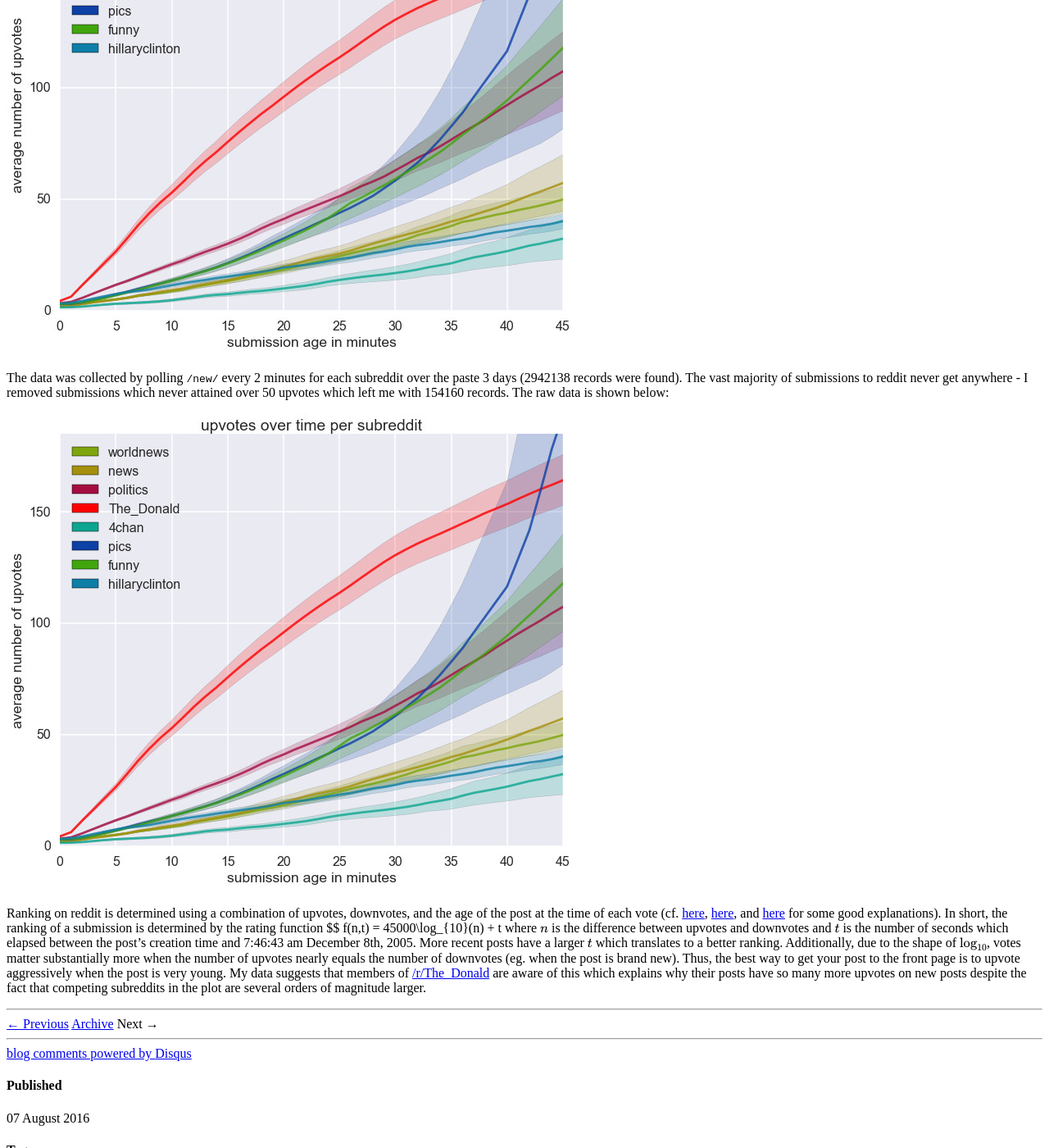
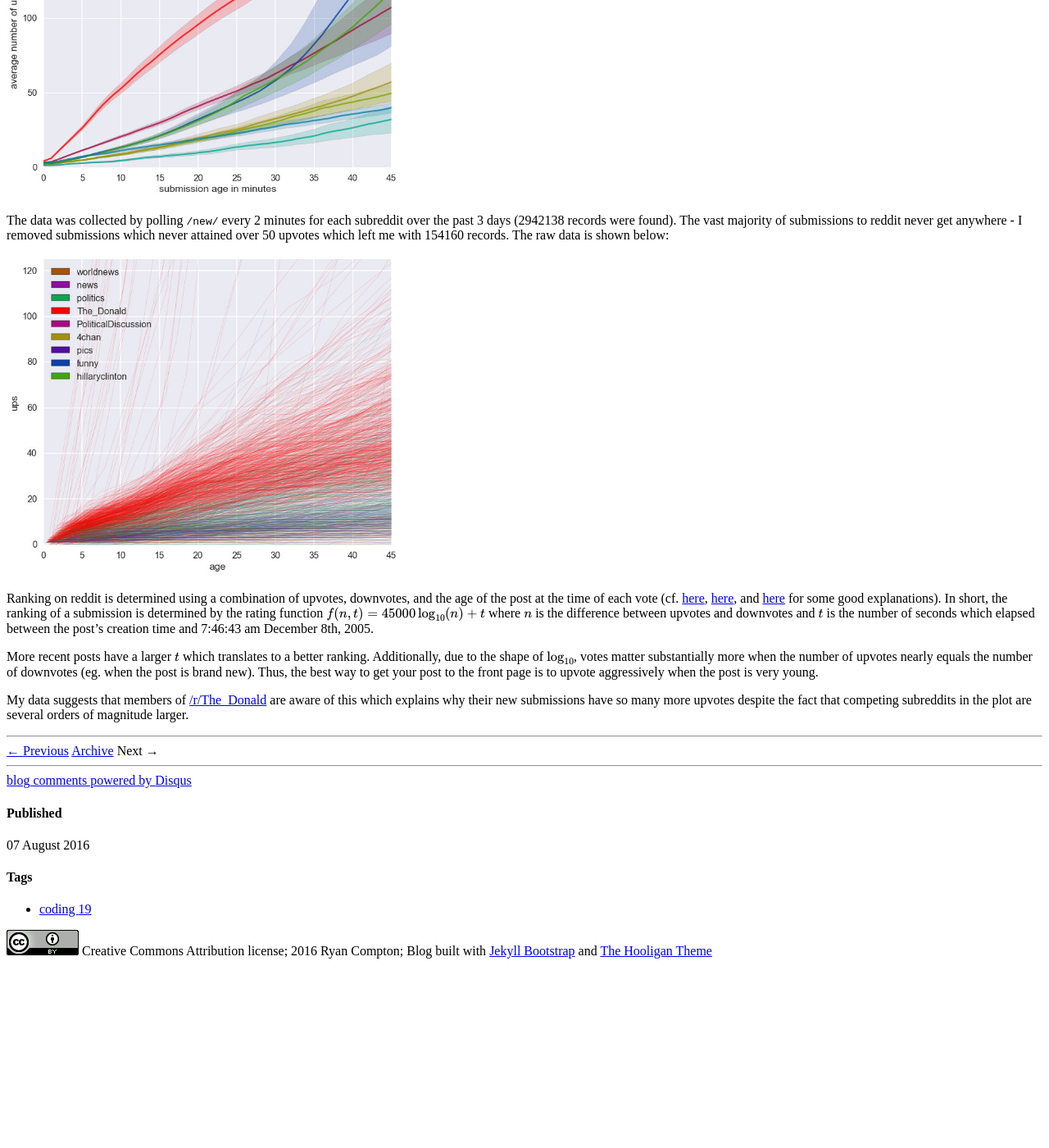
Before and after one commit to rcompton/ryancompton.net, a Jekyll site: the page built from _posts/2016-08-07-upvotes-over-time-by-subreddit-or-why-the_donald-is-always-on-the-front-page-of-reddit.md, in a window 1280 px wide and 1400 px high, scrolled down 447 px. Shown: the whole window at 82% size. Built offline with Jekyll 4.4.1, drawn with Linux system fonts in a browser that asks for light colours; nearby versions of some CDN libraries; formulas are drawn with MathJax 3; comment, search, counter and statistics services are not loaded; after the commit the page ends 1632 px from its top, so only the background shows below that.

Commit message:
spelling

```diff
--- a/_posts/2016-08-07-upvotes-over-time-by-subreddit-or-why-the_donald-is-always-on-the-front-page-of-reddit.md
+++ b/_posts/2016-08-07-upvotes-over-time-by-subreddit-or-why-the_donald-is-always-on-the-front-page-of-reddit.md
@@ -12,15 +12,22 @@
 
 Here's a plot of the cumulative number of upvotes per minute for submissions to a few major subreddits:
 
-![avg-votes]({{ site.url }}/assets/reddit_scrape/ups_per_subreddit.jpg)
-
-The data was collected by polling `/new/` every 2 minutes for each subreddit over the paste 3 days (2942138 records were found). The vast majority of submissions to reddit never get anywhere - I removed submissions which never attained over 50 upvotes which left me with 154160 records. The raw data is shown below:
+![avg-votes]({{ site.url }}/assets/reddit_scrape/ups_per_subreddit.jpg){: height="389px" width="480px"}
 
 {% endexcerpt %}
 
-![avg-votes]({{ site.url }}/assets/reddit_scrape/ups_per_subreddit.jpg)
+The data was collected by polling `/new/` every 2 minutes for each subreddit over the past 3 days (2942138 records were found). The vast majority of submissions to reddit never get anywhere - I removed submissions which never attained over 50 upvotes which left me with 154160 records. The raw data is shown below:
+
+![raw-votes]({{ site.url }}/assets/reddit_scrape/ups_per_subreddit_raw.jpg){: height="389px" width="480px"}
 
 Ranking on reddit is determined using a combination of upvotes, downvotes, and the age of the post at the time of each vote (cf. [here](https://medium.com/hacking-and-gonzo/how-reddit-ranking-algorithms-work-ef111e33d0d9#.2t9s2cn3k), [here](http://scienceblogs.com/builtonfacts/2013/01/16/the-mathematics-of-reddit-rankings-or-how-upvotes-are-time-travel/), and [here](https://web.archive.org/web/20160407110929/http://www.redditblog.com/2009/10/reddits-new-comment-sorting-system.html) for some good explanations). In short, the ranking of a submission is determined by the rating function
 $$
+\begin{equation*}
 f(n,t) = 45000\log_{10}(n) + t
-where $n$ is the difference between upvotes and downvotes and $t$ is the number of seconds which elapsed between the post's creation time and 7:46:43 am December 8th, 2005. More recent posts have a larger $t$ which translates to a better ranking. Additionally, due to the shape of $\log_{10}$, votes matter substantially more when the number of upvotes nearly equals the number of downvotes (eg. when the post is brand new). Thus, the best way to get your post to the front page is to upvote aggressively when the post is very young. My data suggests that members of [/r/The_Donald](https://www.reddit.com/r/The_Donald/comments/4oo3up/the_new_algorithm_is_a_totally_impartial_and_fair/) are aware of this which explains why their posts have so many more upvotes on new posts despite the fact that competing subreddits in the plot are several orders of magnitude larger.
+\end{equation*}
+$$
+where $n$ is the difference between upvotes and downvotes and $t$ is the number of seconds which elapsed between the post's creation time and 7:46:43 am December 8th, 2005.
+
+More recent posts have a larger $t$ which translates to a better ranking. Additionally, due to the shape of $\log_{10}$, votes matter substantially more when the number of upvotes nearly equals the number of downvotes (eg. when the post is brand new). Thus, the best way to get your post to the front page is to upvote aggressively when the post is very young.
+
+My data suggests that members of [/r/The_Donald](https://www.reddit.com/r/The_Donald/comments/4oo3up/the_new_algorithm_is_a_totally_impartial_and_fair/) are aware of this which explains why their new submissions have so many more upvotes despite the fact that competing subreddits in the plot are several orders of magnitude larger.
```
